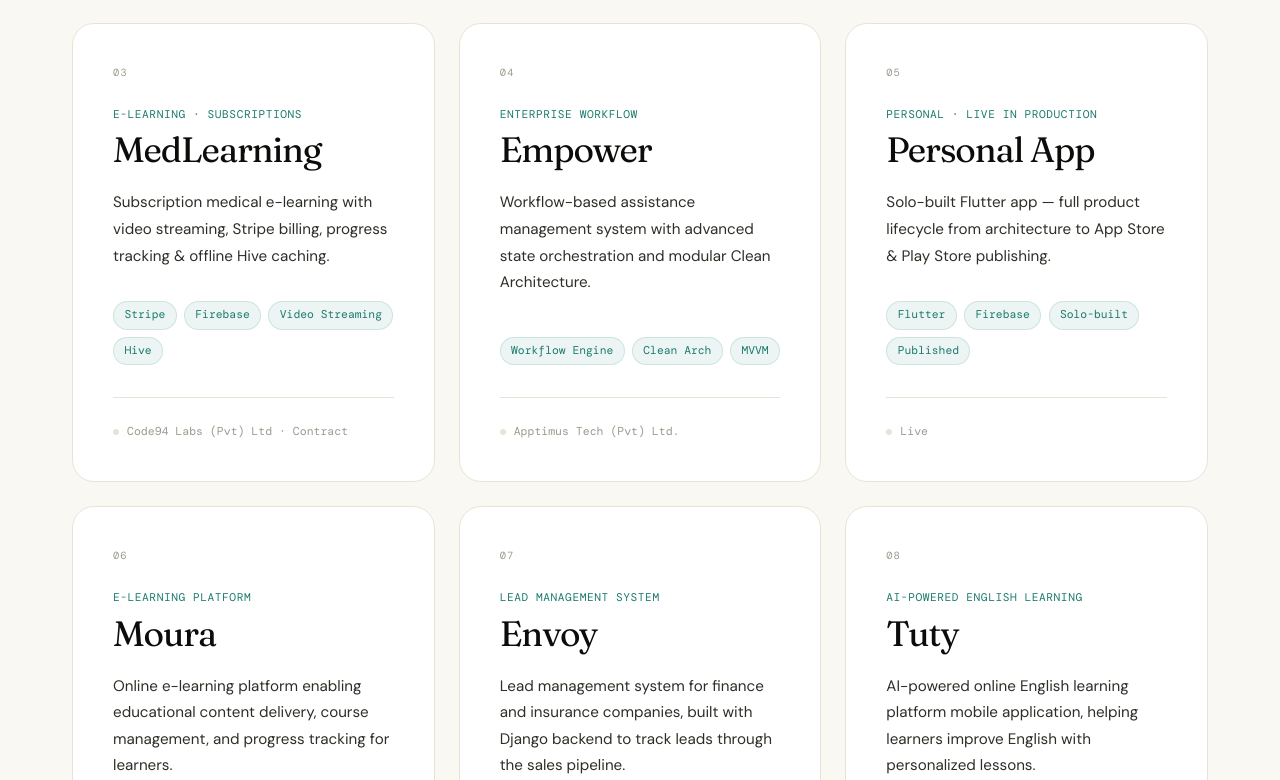
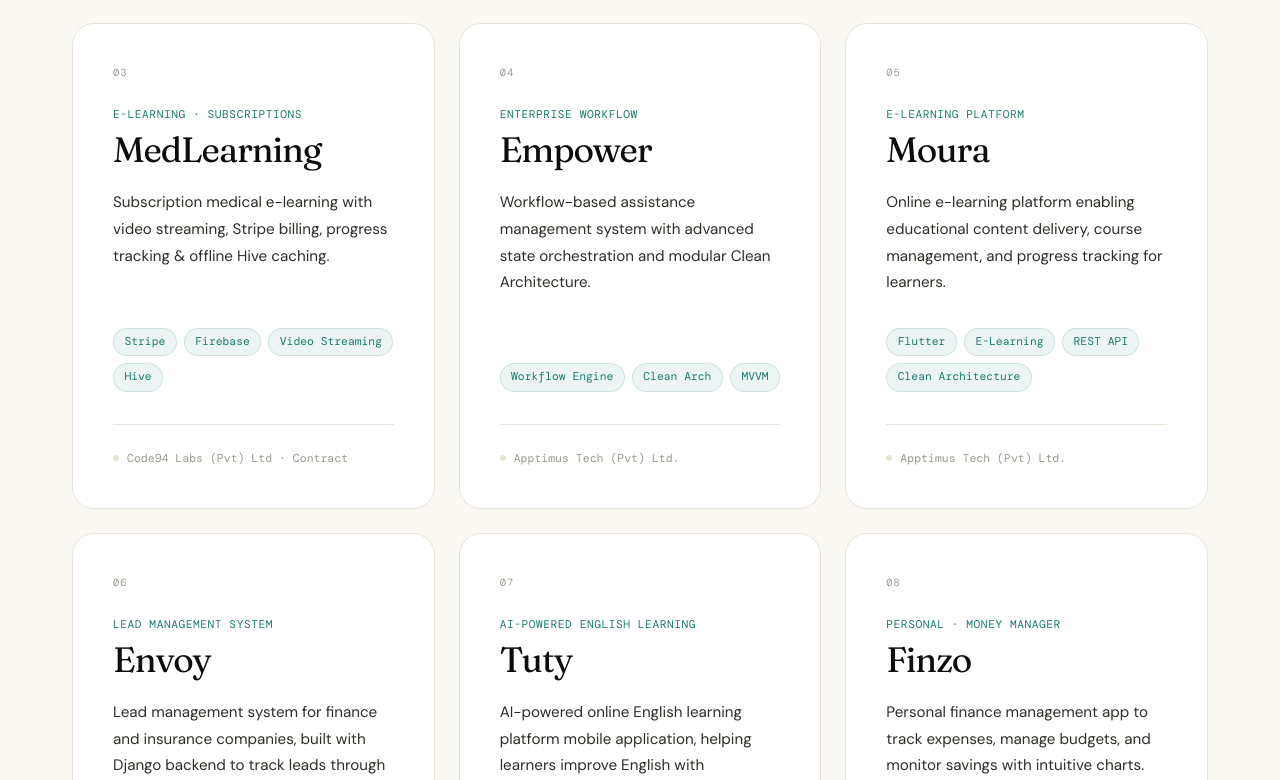
Before and after one commit to umakaranuma/umakaran, a Next.js app: page / in a window 1280 px wide. Shown: the part 3300-4080 px from the top of the page. Built offline with nearby package versions, Linux system fonts and the light colour scheme.

Commit message:
feat: add Projects component to display portfolio work showcase

```diff
--- a/components/Projects.tsx
+++ b/components/Projects.tsx
@@ -38,17 +38,9 @@
     tags: ["Workflow Engine", "Clean Arch", "MVVM"],
     origin: "Apptimus Tech (Pvt) Ltd."
   },
+
   {
     num: "05",
-    kick: "Personal · Live in production",
-    name: "Personal App",
-    desc: "Solo-built Flutter app — full product lifecycle from architecture to App Store & Play Store publishing.",
-    tags: ["Flutter", "Firebase", "Solo-built", "Published"],
-    origin: "Live",
-    live: true
-  },
-  {
-    num: "06",
     kick: "E-Learning Platform",
     name: "Moura",
     desc: "Online e-learning platform enabling educational content delivery, course management, and progress tracking for learners.",
@@ -56,7 +48,7 @@
     origin: "Apptimus Tech (Pvt) Ltd."
   },
   {
-    num: "07",
+    num: "06",
     kick: "Lead Management System",
     name: "Envoy",
     desc: "Lead management system for finance and insurance companies, built with Django backend to track leads through the sales pipeline.",
@@ -64,7 +56,7 @@
     origin: "Apptimus Tech (Pvt) Ltd."
   },
   {
-    num: "08",
+    num: "07",
     kick: "AI-Powered English Learning",
     name: "Tuty",
     desc: "AI-powered online English learning platform mobile application, helping learners improve English with personalized lessons.",
@@ -72,7 +64,7 @@
     origin: "Apptimus Tech (Pvt) Ltd."
   },
   {
-    num: "09",
+    num: "08",
     kick: "Personal · Money Manager",
     name: "Finzo",
     desc: "Personal finance management app to track expenses, manage budgets, and monitor savings with intuitive charts.",
@@ -81,7 +73,7 @@
     live: true
   },
   {
-    num: "10",
+    num: "09",
     kick: "Personal · Photo Editor",
     name: "Snap Champ",
     desc: "Powerful photo editing application with filters, adjustments, and creative tools to transform photos with ease.",
@@ -90,7 +82,7 @@
     live: true
   },
   {
-    num: "11",
+    num: "10",
     kick: "Personal · MP3 Player",
     name: "Tunee",
     desc: "Sleek and feature-rich music player with playlist management, equalizer controls, and seamless audio playback.",
```
